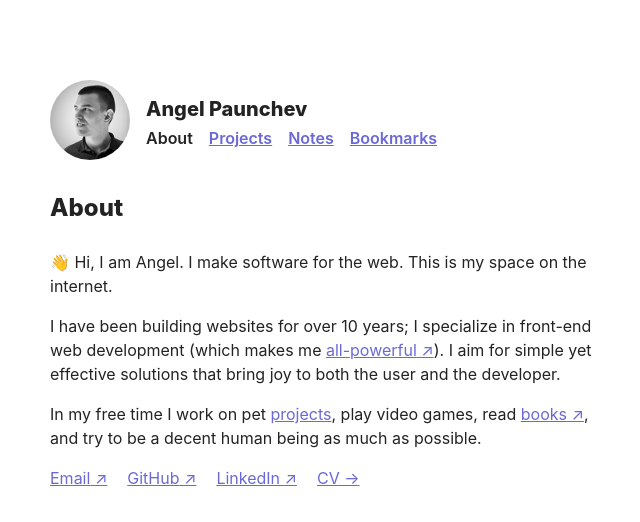
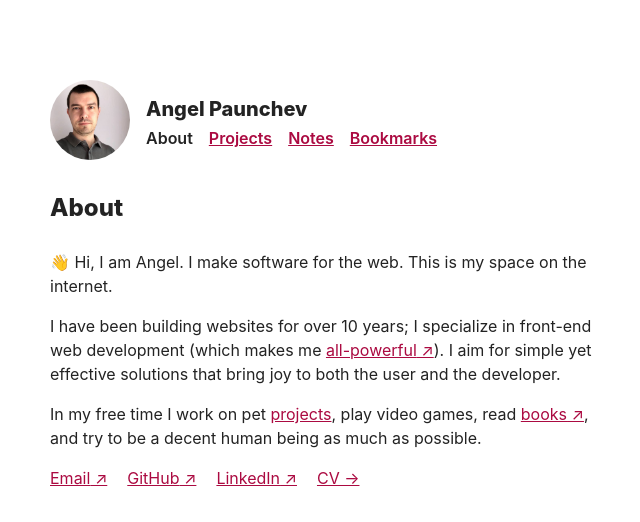
Before and after one commit to apaunchev/paunchev.com, a Next.js app: page / in a window 1280 px wide. Shown: the top 522 px of the page, without its empty margins (30-670 px from the left). Built offline with nearby package versions, Linux system fonts and the light colour scheme.

Commit message:
update photo and colors

```diff
--- a/styles.css
+++ b/styles.css
@@ -2,17 +2,17 @@
   --background-color: #fff;
   --border-color: #ddd;
   --font-color-primary: #232323;
-  --font-color-secondary: #6b69d6;
-  --font-color-meta: #737373;
+  --font-color-secondary: #ab0a41;
+  --font-color-meta: #585858;
 }
 
 @media (prefers-color-scheme: dark) {
   :root {
-    --background-color: #000205;
+    --background-color: #252525;
     --border-color: #cacaca;
-    --font-color-primary: #f6f6f6;
-    --font-color-secondary: #6b69d6;
-    --font-color-meta: #737373;
+    --font-color-primary: #e2e2e2;
+    --font-color-secondary: #ff99bd;
+    --font-color-meta: #b3b3b3;
   }
 }
 
@@ -72,7 +72,7 @@ h2 {
 }
 
 section h2 {
-  border-bottom: 2px solid black;
+  border-bottom: 2px solid var(--font-color-primary);
 }
 
 h3 {
@@ -87,9 +87,9 @@ h4 {
 blockquote {
   margin: 1rem 0;
   padding: 0 1rem 0 1rem;
-  border-left: 0.25rem solid var(--border-color);
-  color: var(--font-color-secondary);
+  border-left: 0.25rem solid var(--font-color-secondary);
   font-size: 1.125rem;
+  font-style: italic;
 }
 
 figure {
```
Also changed, not shown: public/images/me.jpg.
